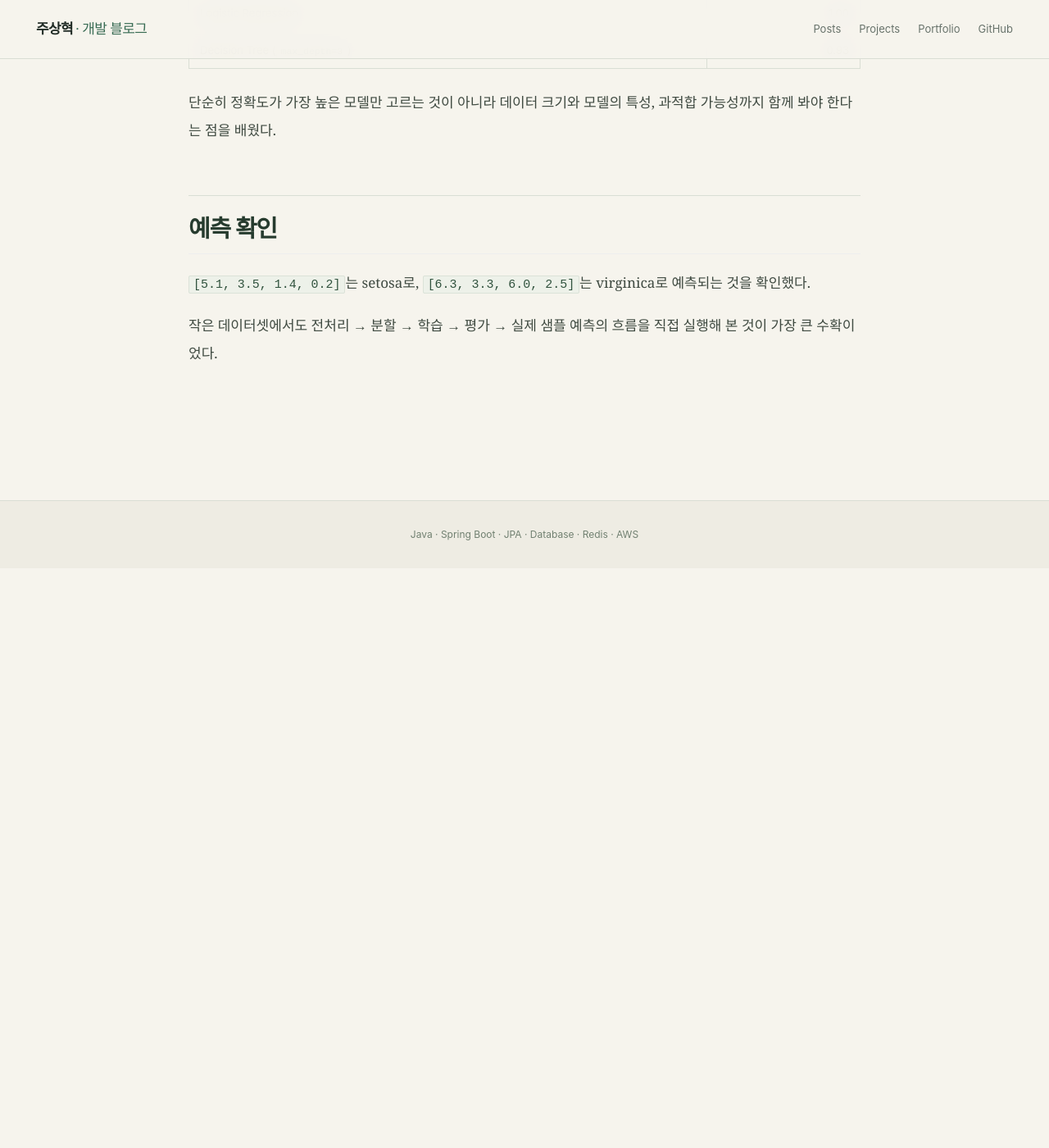
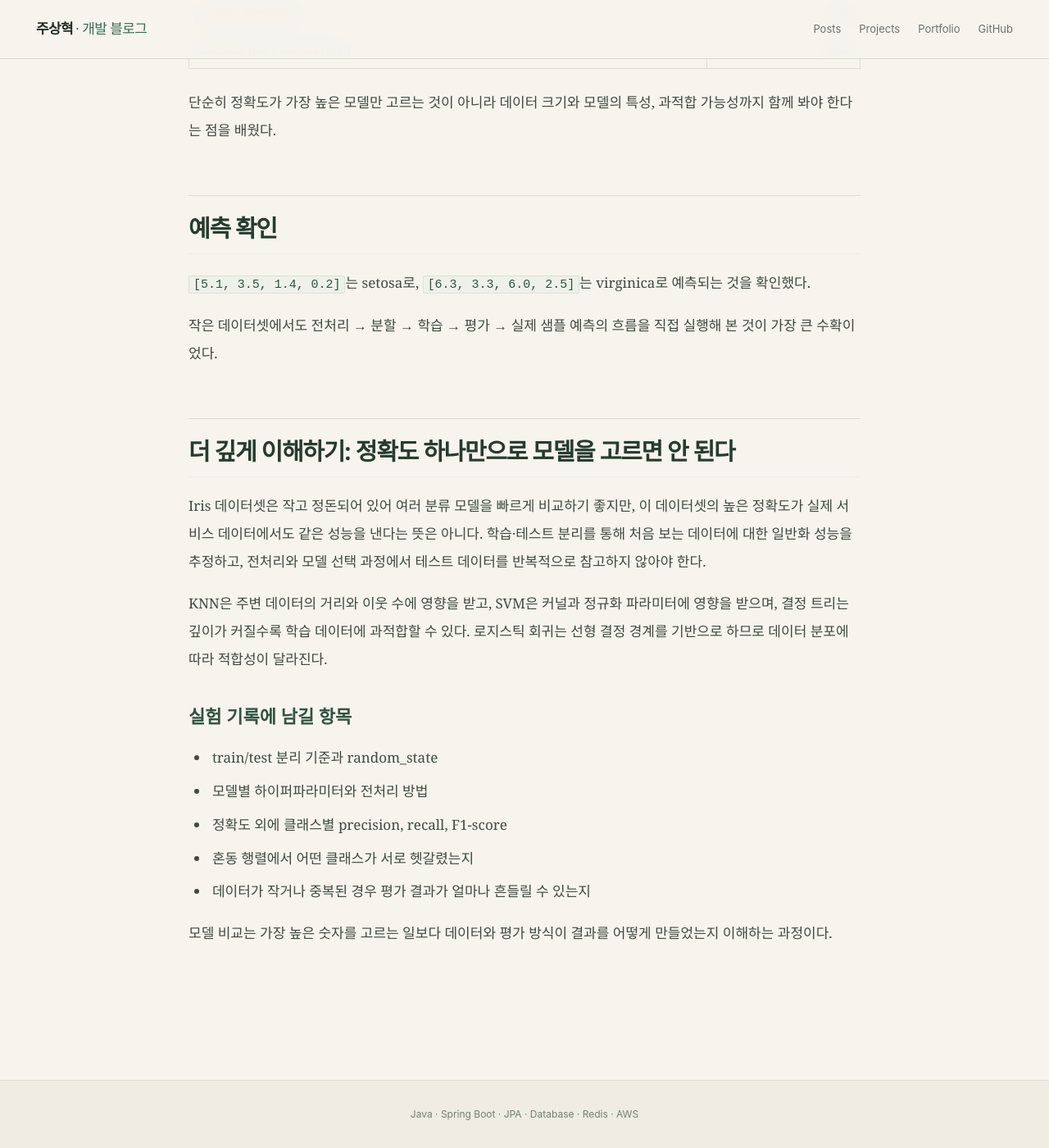
Before and after one commit to zuzusnasna/zuzusnasna.github.io, a Jekyll site: the page built from _posts/2026-10-15-ml-iris-model-comparison.md, in a window 1280 px wide and 1400 px high, scrolled down 1094 px. Shown: the whole window at 82% size. Built offline with Jekyll 4.4.1, drawn with Linux system fonts in a browser that asks for light colours; before the commit the page ends 1787 px from its top, so only the background shows below that.

Commit message:
docs: deepen study posts with design criteria and validation

```diff
--- a/_posts/2026-10-15-ml-iris-model-comparison.md
+++ b/_posts/2026-10-15-ml-iris-model-comparison.md
@@ -34,3 +34,18 @@ Iris 데이터셋으로 여러 분류 모델을 비교하면서 모델별 결과
 `[5.1, 3.5, 1.4, 0.2]`는 setosa로, `[6.3, 3.3, 6.0, 2.5]`는 virginica로 예측되는 것을 확인했다.
 
 작은 데이터셋에서도 전처리 → 분할 → 학습 → 평가 → 실제 샘플 예측의 흐름을 직접 실행해 본 것이 가장 큰 수확이었다.
+
+## 더 깊게 이해하기: 정확도 하나만으로 모델을 고르면 안 된다
+
+Iris 데이터셋은 작고 정돈되어 있어 여러 분류 모델을 빠르게 비교하기 좋지만, 이 데이터셋의 높은 정확도가 실제 서비스 데이터에서도 같은 성능을 낸다는 뜻은 아니다. 학습·테스트 분리를 통해 처음 보는 데이터에 대한 일반화 성능을 추정하고, 전처리와 모델 선택 과정에서 테스트 데이터를 반복적으로 참고하지 않아야 한다.
+
+KNN은 주변 데이터의 거리와 이웃 수에 영향을 받고, SVM은 커널과 정규화 파라미터에 영향을 받으며, 결정 트리는 깊이가 커질수록 학습 데이터에 과적합할 수 있다. 로지스틱 회귀는 선형 결정 경계를 기반으로 하므로 데이터 분포에 따라 적합성이 달라진다.
+
+### 실험 기록에 남길 항목
+- train/test 분리 기준과 random_state
+- 모델별 하이퍼파라미터와 전처리 방법
+- 정확도 외에 클래스별 precision, recall, F1-score
+- 혼동 행렬에서 어떤 클래스가 서로 헷갈렸는지
+- 데이터가 작거나 중복된 경우 평가 결과가 얼마나 흔들릴 수 있는지
+
+모델 비교는 가장 높은 숫자를 고르는 일보다 데이터와 평가 방식이 결과를 어떻게 만들었는지 이해하는 과정이다.
```
